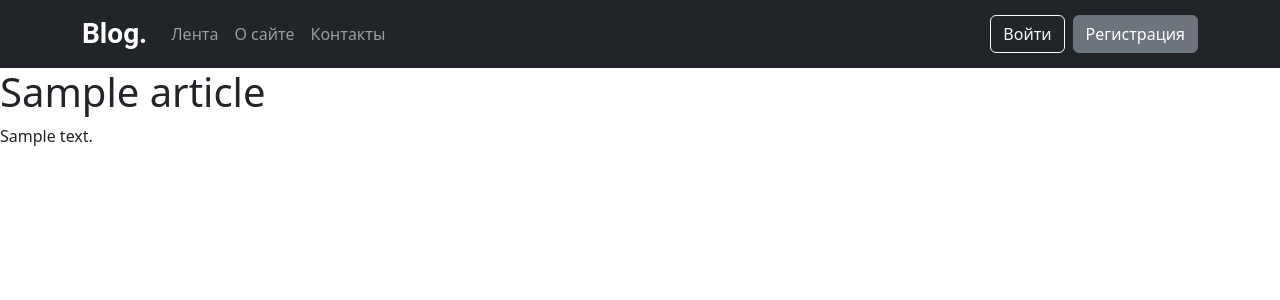
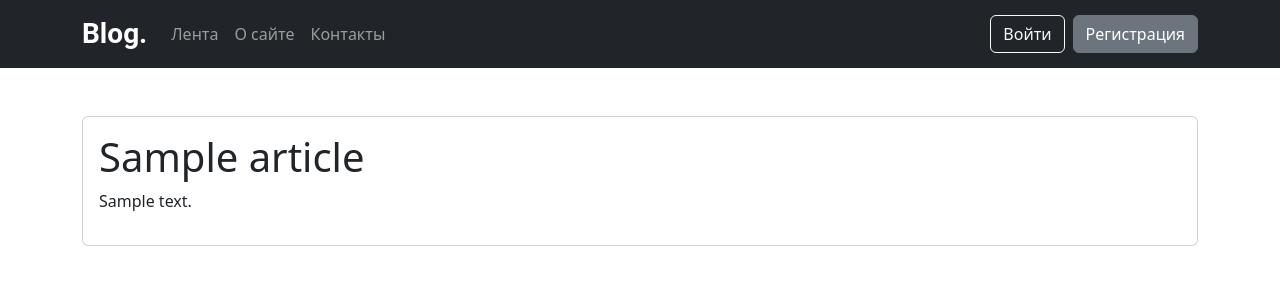
Before and after one commit to gderpy/my_blog, a Django app: page /articles/1/ in a window 1280 px wide. Shown: the top 300 px of the page. Run offline with Django 5.2, Linux system fonts and the light colour scheme; tables that the repository leaves empty hold one stand-in row (values such as "Sample post").

Commit message:
1) Добавлен пользовательский менеджер модели для обозначения публикации статьи 2) Проведены миграции

```diff
--- a/main/models.py
+++ b/main/models.py
@@ -12,13 +12,26 @@ class Category(models.Model):
         return self.name
 
 
+class PublishedManager(models.Manager):
+    def get_queryset(self):
+        return super().get_queryset().filter(is_published=Article.Status.PUBLISHED)
+
+
 class Article(models.Model):
+
+    class Status(models.IntegerChoices):
+        DRAFT = 0, "Черновик"
+        PUBLISHED = 1, "Опубликовано"
+
     title = models.CharField(max_length=300)
     content = models.TextField()
     time_create = models.DateTimeField(auto_now_add=True)
     time_update = models.DateTimeField(auto_now=True)
-    is_published = models.BooleanField(default=True)
+    is_published = models.BooleanField(choices=Status.choices, default=Status.DRAFT) # type: ignore
     category = models.ForeignKey("Category", on_delete=models.CASCADE)
+
+    objects = models.Manager()
+    published = PublishedManager()
 
     class Meta:
         ordering = ["-time_create"]
--- a/main/templates/main/article.html
+++ b/main/templates/main/article.html
@@ -2,7 +2,13 @@
 
 {% block content %}
 
-    <h1>{{ article.title }}</h1>
-    {{ article.content|linebreaks }}
+    <div class="container mt-sm-5 mt-1">
+        <div class="card">
+            <div class="card-body">
+                <h1>{{ article.title }}</h1>
+                {{ article.content|linebreaks }}
+            </div>
+        </div>
+    </div>
 
 {% endblock %}
--- a/main/views.py
+++ b/main/views.py
@@ -10,7 +10,7 @@
 
 def index(request):
 
-    articles = Article.objects.all()
+    articles = Article.published.all()
 
     data = {
         "title": "Главная страница",
--- a/templates/base_2.html
+++ b/templates/base_2.html
@@ -12,8 +12,8 @@
 </head>
 <body style="height: 100%; margin: 0;">
 
-    <header style="position: relative;">
-        <div class="first-header">
+    <div style="position: relative;" class="header">
+        <div class="first-header sticky-sm-top sticky-top">
             <div class="navbar navbar-expand-lg navbar-dark bg-dark">
                 <div class="container">
                     <a class="navbar-brand my-logo" href="{% url 'home' %}">Blog.</a>
@@ -34,10 +34,9 @@
                 </div>
             </div>
         </div>
-    </header>
-
-    {% block content %}
-    {% endblock %}
+        {% block content %}
+        {% endblock %}
+    </div>
 
     <script src="https://cdn.jsdelivr.net/npm/bootstrap@5.3.3/dist/js/bootstrap.bundle.min.js"></script>
 </body>
```
Also changed, not shown: templates/base.html (+5 -5 lines), main/migrations/0006_alter_article_options_alter_article_is_published_and_more.py (added).
